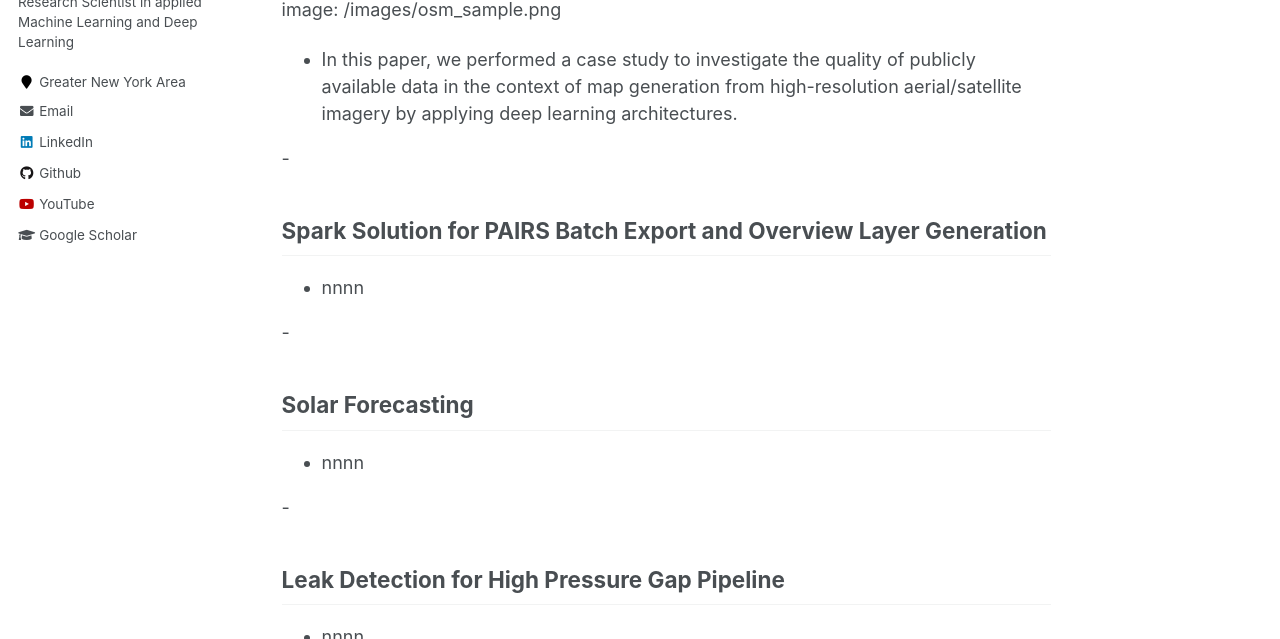
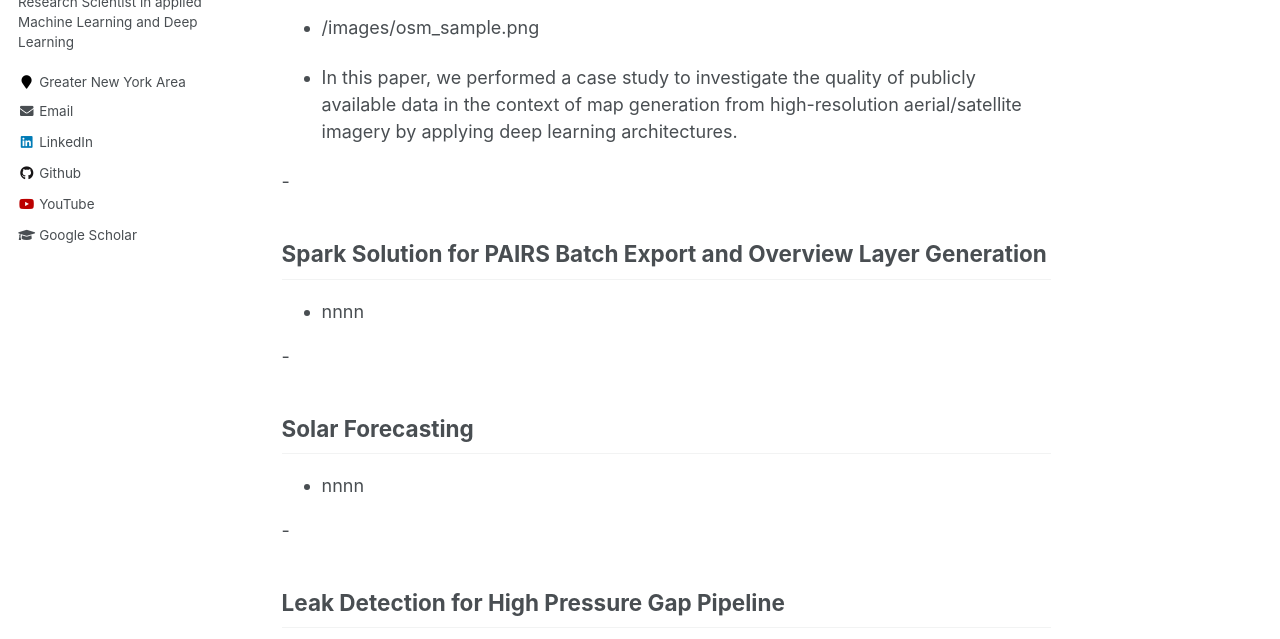
Before and after one commit to explorerr/explorerr.github.io, a Jekyll site: the page built from _pages/about.md, in a window 1280 px wide and 900 px high, scrolled down 833 px, cut to the strip 261-900 px from the top of the window. Built offline with Jekyll 4.4.1, drawn with Linux system fonts in a browser that asks for light colours; some of the changed lines change nothing that is shown.

Commit message:
Update about.md

```diff
--- a/_pages/about.md
+++ b/_pages/about.md
@@ -22,7 +22,7 @@ Map Generation from Large Scale Incomplete and Inaccurate Labels
 
 <iframe width="560" height="315" src="https://www.youtube.com/embed/6pZJmnIUTAc" frameborder="0" allow="accelerometer; autoplay; encrypted-media; gyroscope; picture-in-picture" allowfullscreen></iframe>
 
-image: /images/osm_sample.png
+- /images/osm_sample.png
 
 
 - In this paper, we performed a case study to investigate the quality of publicly
```
